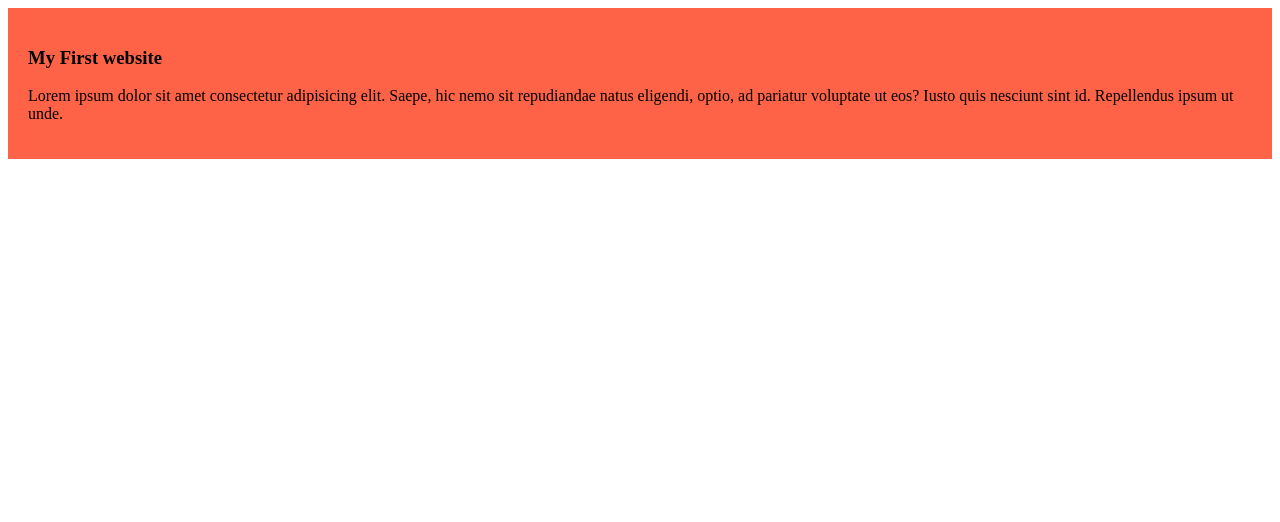
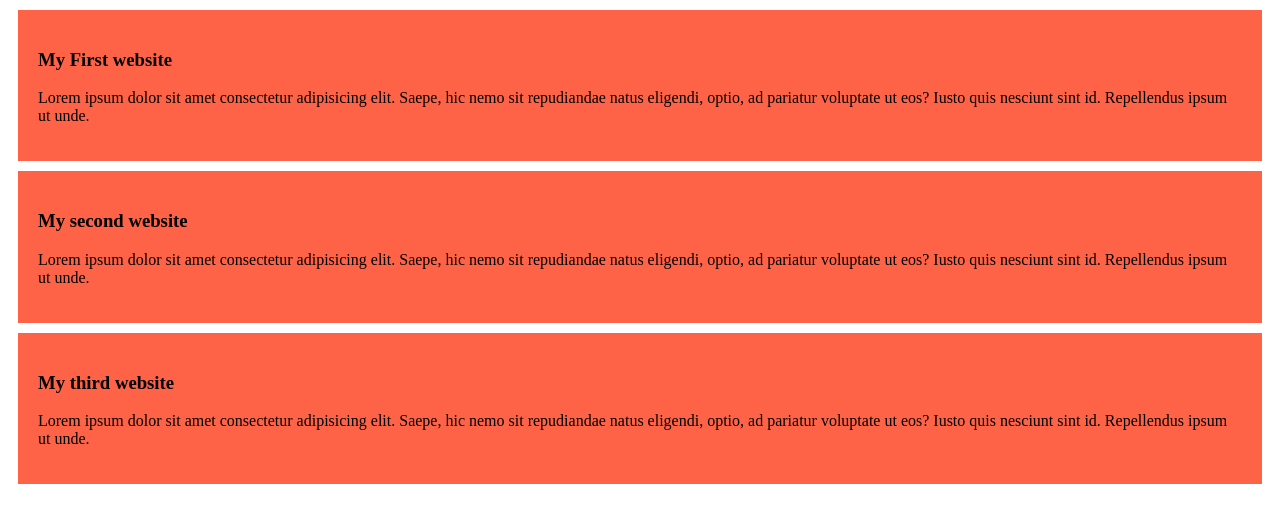
Before and after one commit to iffarurrahat/my-simple-website, a plain HTML site: page index.html in a window 1280 px wide. Drawn offline with Linux system fonts and the light colour scheme.

Commit message:
added my second and third blogs

```diff
--- a/index.html
+++ b/index.html
@@ -11,5 +11,13 @@
         <h3>My First website</h3>
         <p>Lorem ipsum dolor sit amet consectetur adipisicing elit. Saepe, hic nemo sit repudiandae natus eligendi, optio, ad pariatur voluptate ut eos? Iusto quis nesciunt sint id. Repellendus ipsum ut unde.</p>
     </div>
+    <div>
+        <h3>My second website</h3>
+        <p>Lorem ipsum dolor sit amet consectetur adipisicing elit. Saepe, hic nemo sit repudiandae natus eligendi, optio, ad pariatur voluptate ut eos? Iusto quis nesciunt sint id. Repellendus ipsum ut unde.</p>
+    </div>
+    <div>
+        <h3>My third website</h3>
+        <p>Lorem ipsum dolor sit amet consectetur adipisicing elit. Saepe, hic nemo sit repudiandae natus eligendi, optio, ad pariatur voluptate ut eos? Iusto quis nesciunt sint id. Repellendus ipsum ut unde.</p>
+    </div>
 </body>
 </html>
--- a/styles/blog.css
+++ b/styles/blog.css
@@ -1,4 +1,5 @@
 div{
     background-color: tomato;
     padding: 20px;
+    margin: 10px;
 }
```
